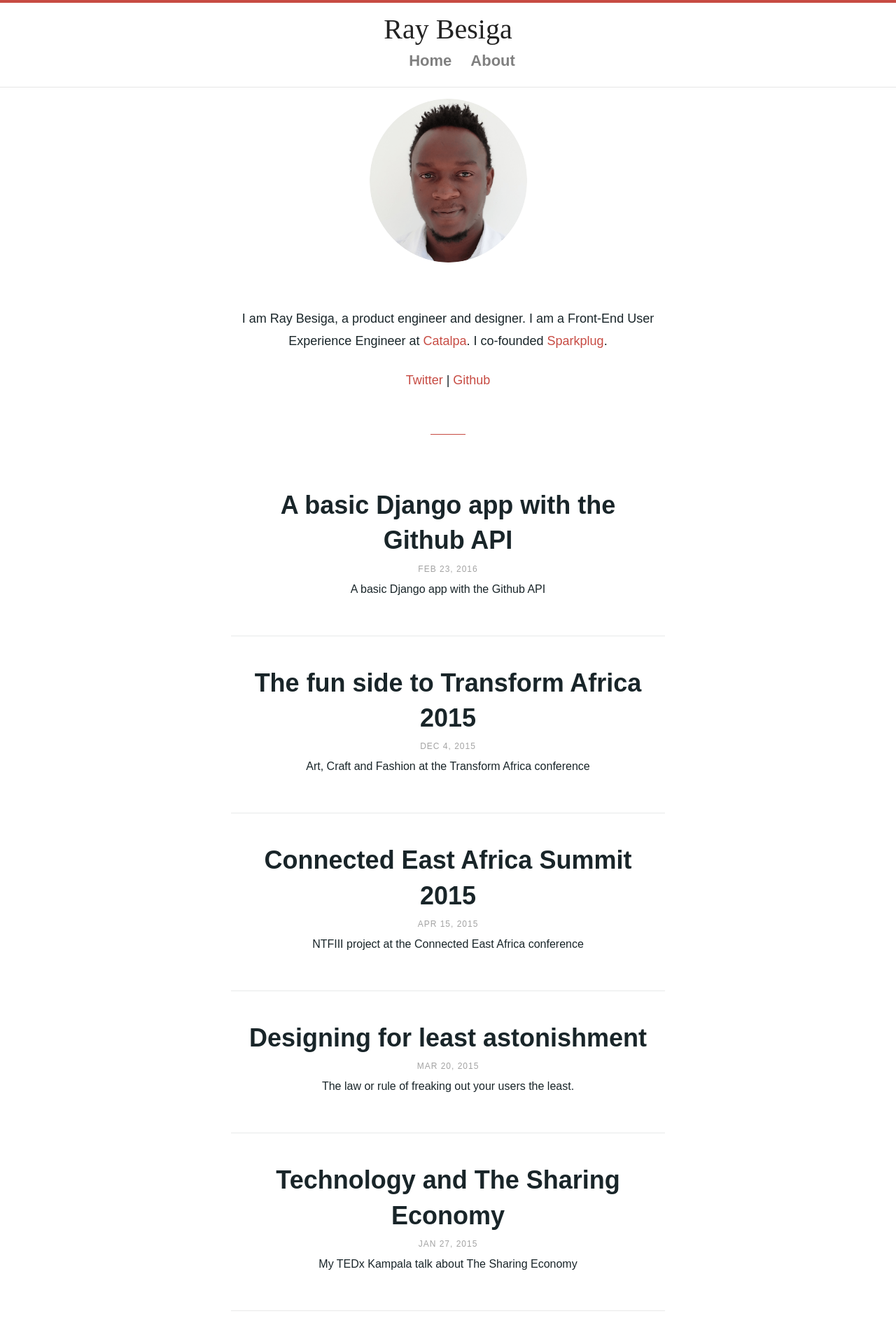
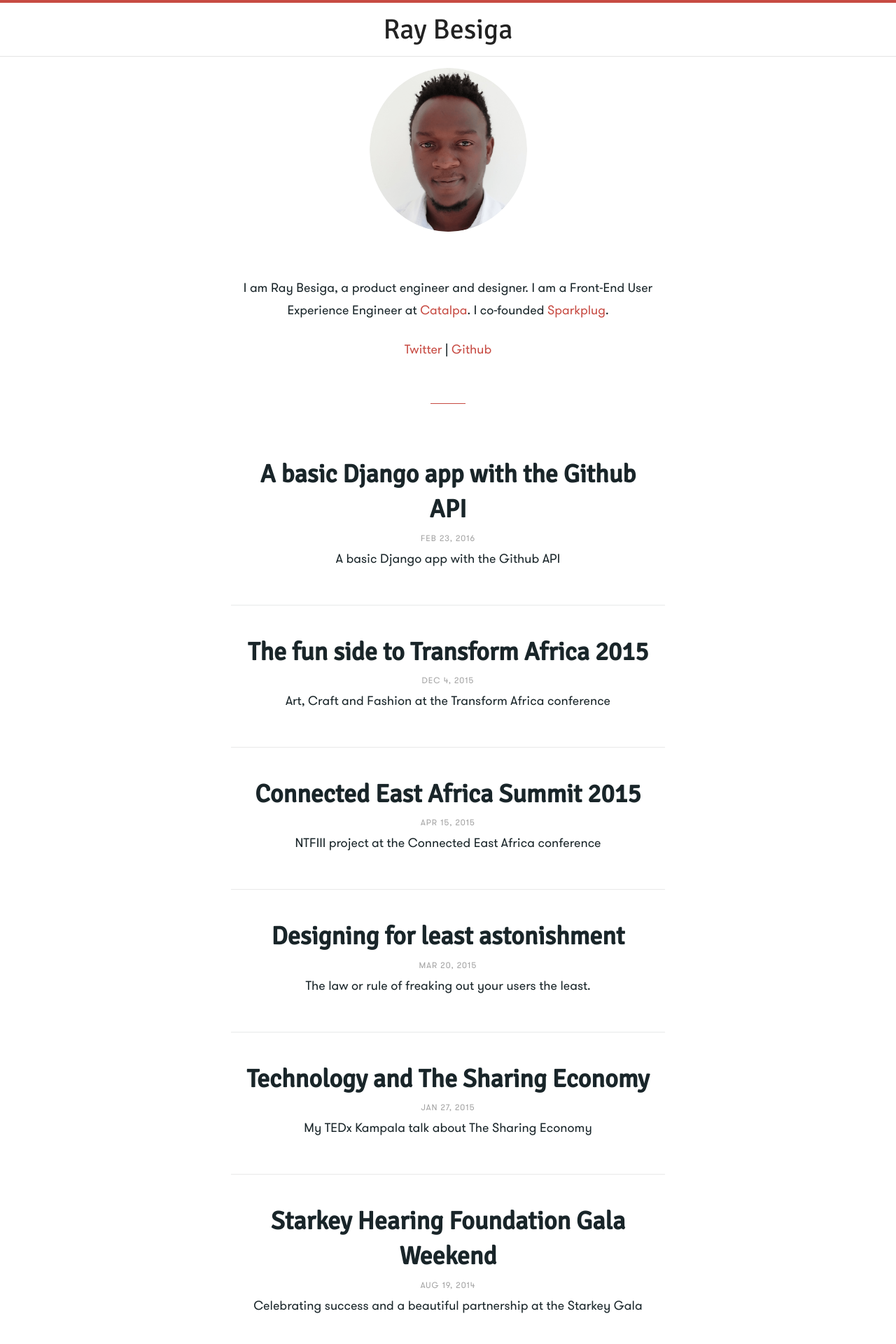
Before and after one commit to AJIT92/raybesiga.github.com, a Jekyll site: the page built from index.html, in a window 1280 px wide. Shown: the top 1920 px of the page at 70% size. Built offline with Jekyll 4.4.1, drawn with Linux system fonts in a browser that asks for light colours.

Commit message:
Make header changes

```diff
--- a/_includes/header.html
+++ b/_includes/header.html
@@ -1,10 +1,3 @@
 <header class="center">
   <a href='/' class="name">Ray Besiga</a>
-  <nav role="navigation">
-    <ul>
-      <li class="active"><a href="/" >Home</a></li>
-      <li><a href="/about/">About</a></li>
-      <!-- <li><a href="/resume/">Resume</a></li> -->
-    </ul>
-  </nav>
 </header>
```
Also changed, not shown: _layouts/default.html (+0 -9 lines), css/style.min.css.
